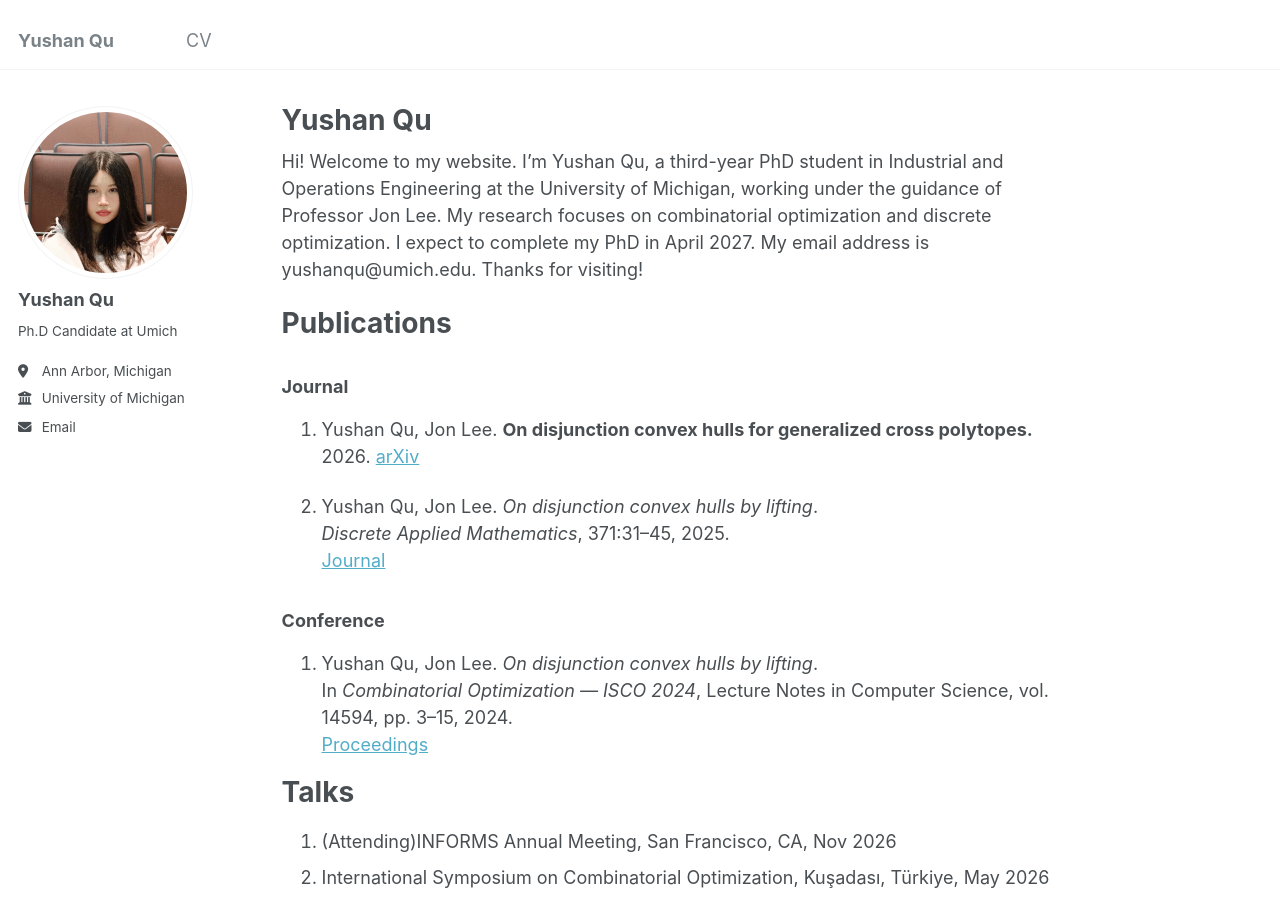
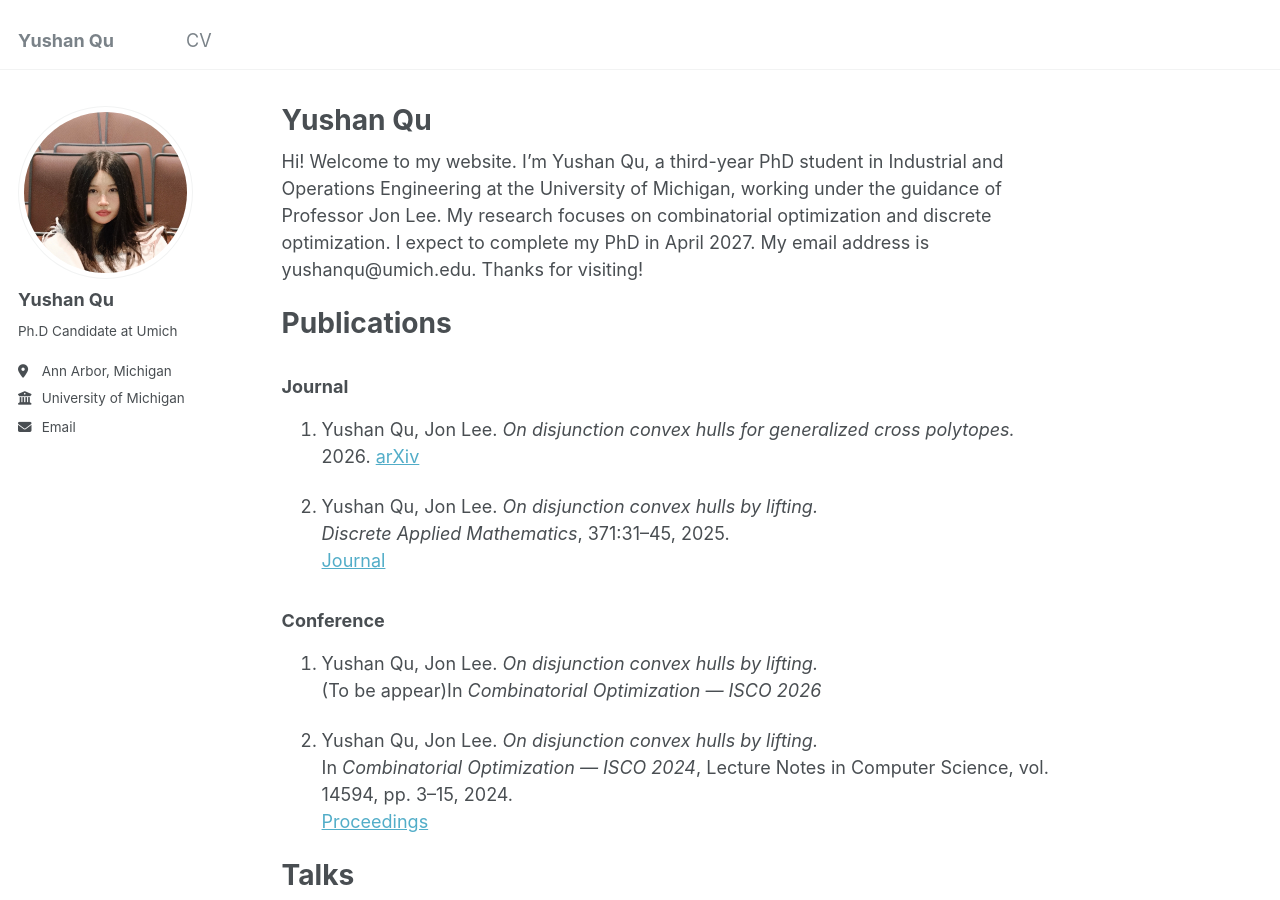
Before and after one commit to yushanqu/yushanqu.github.io, a Jekyll site: the page built from _pages/about.md, in a window 1280 px wide and 900 px high. Built offline with Jekyll 4.4.1, drawn with Linux system fonts in a browser that asks for light colours.

Commit message:
Update about.md

```diff
--- a/_pages/about.md
+++ b/_pages/about.md
@@ -15,19 +15,23 @@ Publications
 ### Journal
 
 1. Yushan Qu, Jon Lee.
-   **On disjunction convex hulls for generalized cross polytopes.**
+   *On disjunction convex hulls for generalized cross polytopes.*
    2026.
    [arXiv](https://arxiv.org/abs/2607.03460)
 
 1. Yushan Qu, Jon Lee.
-   *On disjunction convex hulls by lifting*.
+   *On disjunction convex hulls by lifting.*
    *Discrete Applied Mathematics*, 371:31–45, 2025.
    [Journal](https://doi.org/10.1016/j.dam.2025.03.013)
 
 ### Conference
 
 1. Yushan Qu, Jon Lee.
-   *On disjunction convex hulls by lifting*.
+   *On disjunction convex hulls by lifting.*
+   (To be appear)In *Combinatorial Optimization — ISCO 2026*
+
+1. Yushan Qu, Jon Lee.
+   *On disjunction convex hulls by lifting.*
    In *Combinatorial Optimization — ISCO 2024*, Lecture Notes in Computer Science, vol. 14594, pp. 3–15, 2024.
    [Proceedings](https://doi.org/10.1007/978-3-031-60924-4_1)
 
```
